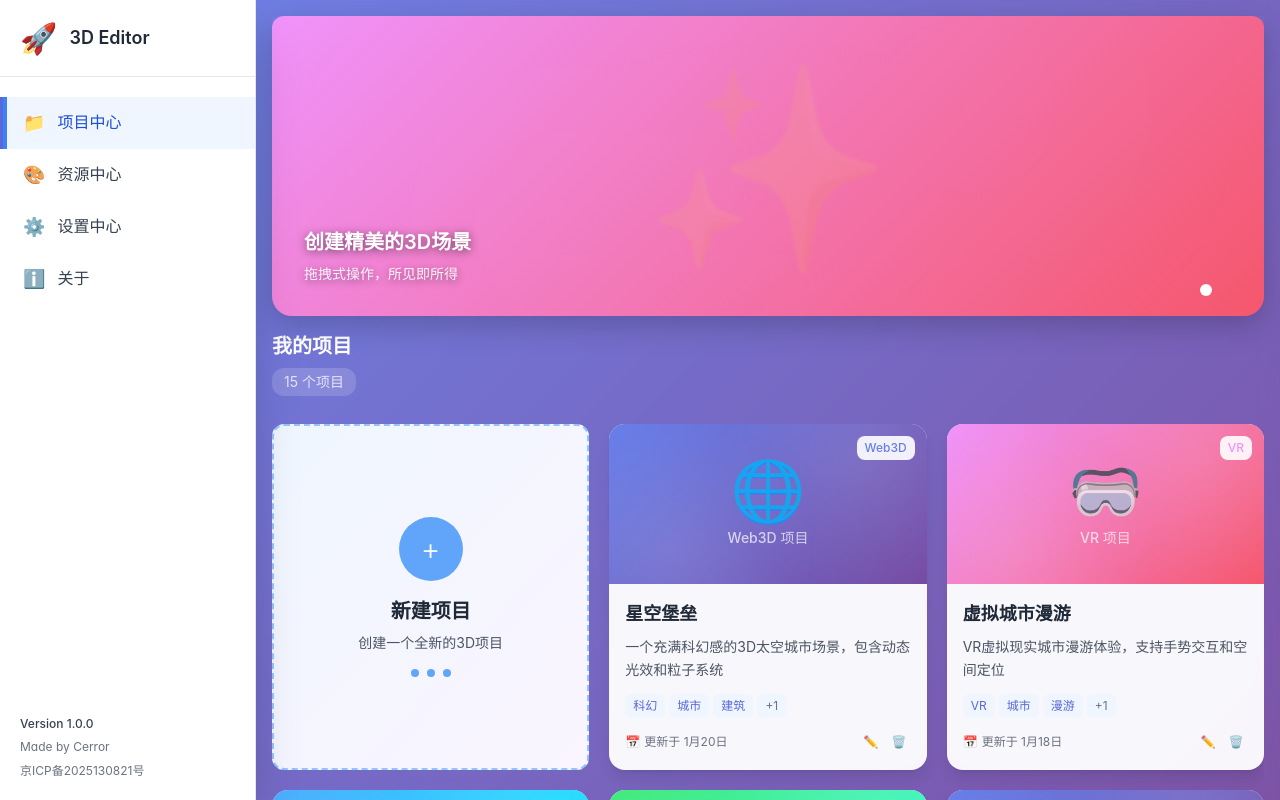
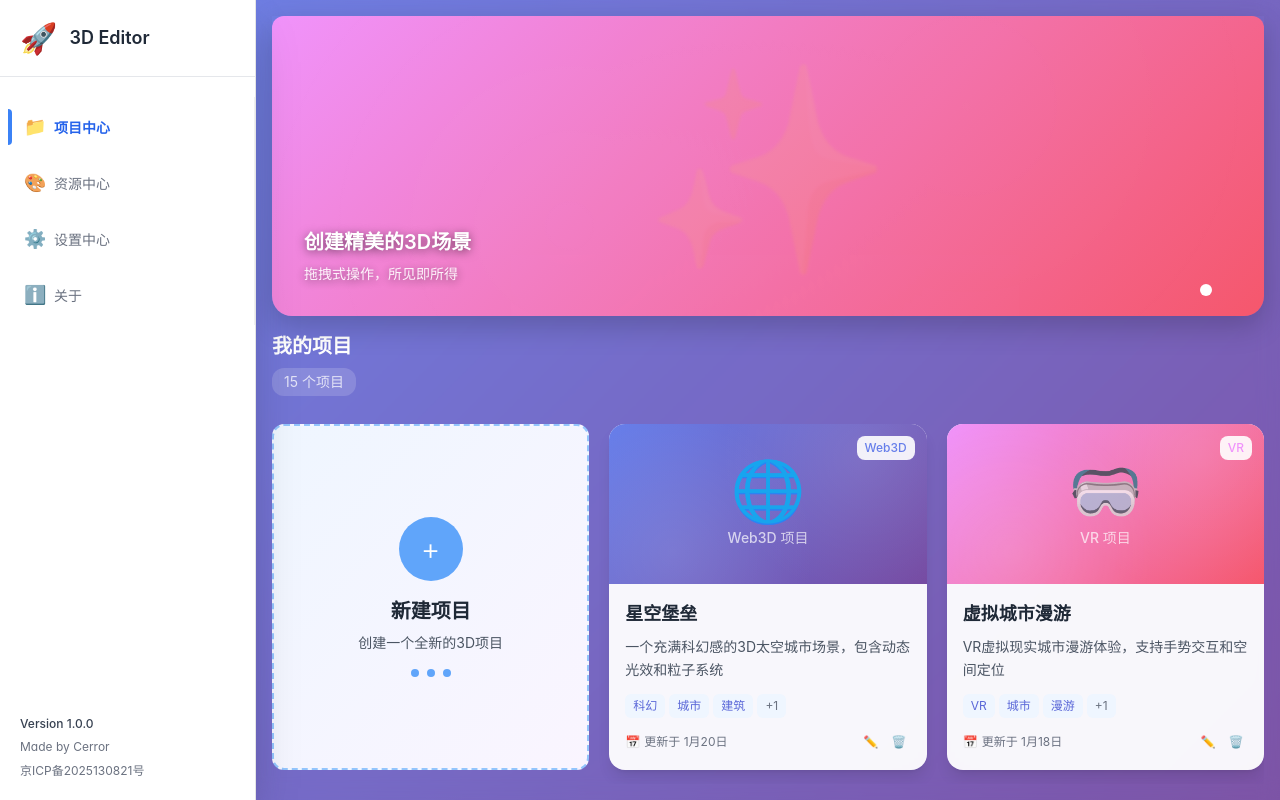
Before and after one commit to Cerrorr/Cerebro3D, a React (Vite) app: page / in a window 1280 px wide. Built offline with nearby package versions, Linux system fonts and the light colour scheme.

Commit message:
fix: 修复新建项目弹窗样式和侧边栏菜单组件

```diff
--- a/src/components/MainContent/NewProjectModal.tsx
+++ b/src/components/MainContent/NewProjectModal.tsx
@@ -1,4 +1,5 @@
 import React, { useState } from 'react';
+import { message } from 'antd';
 import { ProjectType } from '../../types/common.types';
 import './styles/NewProjectModal.scss';
 
@@ -165,7 +166,7 @@ const NewProjectModal: React.FC<NewProjectModalProps> = ({
    */
   const handleConfirm = () => {
     if (!formData.name.trim()) {
-      alert('请输入项目名称');
+      message.error('请输入项目名称');
       return;
     }
 
--- a/src/components/MainContent/styles/MainContent.scss
+++ b/src/components/MainContent/styles/MainContent.scss
@@ -15,7 +15,8 @@
 /* 项目网格区域 */
 .project-grid {
   @apply flex-1 p-5 flex flex-col;
-  height: 100%; /* 恢复height确保滚动容器有正确高度 */
+  min-height: 0; /* 让flex子元素正确收缩 */
+  /* 移除 height: 100% 避免与 flex-1 冲突 */
 }
 
 .grid-header {
@@ -34,7 +35,7 @@
 .grid-container {
   @apply flex-1 overflow-y-auto;
   min-height: 0; /* 让flex子元素正确收缩 */
-  /* 仅顶部留出少量空间 */
+  /* 顶部留出空间防止悬浮卡片被遮挡 */
   padding-top: 8px;
 
   /* 自定义滚动条样式 */
@@ -64,8 +65,8 @@
 .grid-layout {
   @apply grid gap-5;
   grid-template-columns: repeat(auto-fill, minmax(280px, 1fr));
-  /* 在最后一行后面添加margin确保有足够滚动空间 */
-  margin-bottom: 60px;
+  /* 确保最后一行完全可见 */
+  padding-bottom: 20px;
 }
 
 /* 空状态 */
--- a/src/components/MainContent/styles/NewProjectModal.scss
+++ b/src/components/MainContent/styles/NewProjectModal.scss
@@ -31,8 +31,9 @@
   }
 
   .template-section {
-    @apply flex-1 p-6 border-r border-gray-200 overflow-y-auto;
+    @apply flex-1 border-r border-gray-200 overflow-y-auto;
     background: linear-gradient(135deg, #f8fafc 0%, #f1f5f9 100%);
+    padding: 1.5rem 1.5rem 2rem 1.5rem; /* 底部额外间距 */
 
     .section-title {
       @apply text-lg font-semibold text-gray-800 mb-6;
@@ -40,6 +41,8 @@
 
     .template-grid {
       @apply grid grid-cols-2 gap-4;
+      /* 底部额外间距确保最后一行完全可见 */
+      padding-bottom: 1rem;
     }
 
     .template-item {
@@ -49,17 +52,51 @@
       &.selected {
         @apply border-blue-500 bg-blue-50 shadow-md;
       }
+
+      .template-thumbnail {
+        @apply w-full h-32 rounded-lg mb-3 flex items-center justify-center;
+        position: relative;
+        overflow: hidden;
+
+        .template-icon {
+          @apply text-4xl text-white/90;
+          filter: drop-shadow(0 2px 4px rgba(0, 0, 0, 0.2));
+        }
+      }
+
+      .template-info {
+        @apply text-center;
+
+        .template-name {
+          @apply text-base font-medium text-gray-800 mb-1;
+        }
+
+        .template-category {
+          @apply text-sm text-gray-500;
+        }
+      }
     }
   }
 
   .settings-section {
-    @apply w-96 p-6 bg-white overflow-y-auto;
+    @apply w-96 bg-white overflow-y-auto;
+    padding: 1.5rem 1.5rem 2rem 1.5rem; /* 底部额外间距 */
+
+    .section-title {
+      @apply text-lg font-semibold text-gray-800 mb-6;
+    }
 
     .form-group {
       @apply mb-6;
 
       .form-label {
         @apply block text-sm font-medium text-gray-700 mb-2;
+
+        &.required {
+          .required-mark {
+            @apply text-red-500 ml-1;
+          }
+        }
       }
 
       .form-input,
@@ -67,6 +104,10 @@
       .form-textarea {
         @apply w-full px-3 py-2 border border-gray-300 rounded-lg focus:ring-2 focus:ring-blue-500
                focus:border-blue-500 transition-colors text-gray-900 bg-white;
+      }
+
+      .form-textarea {
+        @apply resize-none;
       }
     }
   }
--- a/src/components/MainContent/styles/ProjectCard.scss
+++ b/src/components/MainContent/styles/ProjectCard.scss
@@ -1,5 +1,6 @@
 @use '../../../styles/variables' as vars;
 @use '../../../styles/mixins' as mix;
+@use 'sass:map';
 
 /* 项目卡片样式 */
 .project-card {
@@ -76,8 +77,8 @@
 
 .tag {
   @apply px-2 py-1 rounded-md text-xs;
-  background-color: map-get(vars.$primary-colors, 50);
-  color: map-get(vars.$primary-colors, 600);
+  background-color: map.get(vars.$primary-colors, 50);
+  color: map.get(vars.$primary-colors, 600);
 
   &.tag-more {
     @apply text-gray-500;
@@ -101,7 +102,7 @@
   @apply transition-colors duration-200 text-gray-500 hover:text-white;
 
   &:hover {
-    background-color: map-get(vars.$primary-colors, 500);
+    background-color: map.get(vars.$primary-colors, 500);
   }
 
   &.delete:hover {
--- a/src/components/Sidebar/SidebarMenu.tsx
+++ b/src/components/Sidebar/SidebarMenu.tsx
@@ -1,4 +1,6 @@
 import React from 'react';
+import { Menu } from 'antd';
+import type { MenuProps } from 'antd';
 import { SidebarMenuItem, MenuClickHandler } from '../../types';
 import './styles/SidebarMenu.scss';
 
@@ -19,23 +21,50 @@ interface SidebarMenuProps {
 
 /**
  * 侧边栏菜单组件
- * 展示导航菜单列表
+ * 展示导航菜单列表，使用 Ant Design Menu 组件
+ *
+ * @param items - 菜单项列表
+ * @param onItemClick - 菜单项点击回调
+ * @author Cerror
+ * @since 2025-06-23
  */
 const SidebarMenu: React.FC<SidebarMenuProps> = ({ items, onItemClick }) => {
+  /**
+   * 将内部菜单项转换为 Ant Design Menu 项格式
+   */
+  const menuItems: MenuProps['items'] = items.map((item) => ({
+    key: item.id,
+    icon: <span className="menu-icon-emoji">{item.icon}</span>,
+    label: item.label,
+    className: item.active ? 'active-menu-item' : undefined,
+  }));
+
+  /**
+   * 获取当前选中的菜单项keys
+   */
+  const selectedKeys = items.filter(item => item.active).map(item => item.id);
+
+  /**
+   * 处理菜单项点击事件
+   * @param menuInfo - Ant Design 菜单点击信息
+   */
+  const handleMenuClick: MenuProps['onClick'] = (menuInfo) => {
+    const clickedItem = items.find(item => item.id === menuInfo.key);
+    if (clickedItem) {
+      onItemClick(clickedItem);
+    }
+  };
+
   return (
     <nav className="sidebar-menu">
-      <ul className="menu-list">
-        {items.map((item) => (
-          <li
-            key={item.id}
-            className={`menu-item ${item.active ? 'active' : ''}`}
-            onClick={() => onItemClick(item)}
-          >
-            <span className="menu-icon">{item.icon}</span>
-            <span className="menu-label">{item.label}</span>
-          </li>
-        ))}
-      </ul>
+      <Menu
+        mode="inline"
+        theme="light"
+        selectedKeys={selectedKeys}
+        items={menuItems}
+        onClick={handleMenuClick}
+        className="sidebar-antd-menu"
+      />
     </nav>
   );
 };
--- a/src/components/Sidebar/styles/SidebarMenu.scss
+++ b/src/components/Sidebar/styles/SidebarMenu.scss
@@ -5,27 +5,68 @@
 .sidebar-menu {
   @apply flex-1 py-5;
 
-  .menu-item {
-    @apply flex items-center gap-3 px-5 py-3 text-gray-700;
-    @apply cursor-pointer transition-all duration-200;
-    @apply hover:bg-gray-100 hover:text-gray-900;
+  /* Ant Design Menu 组件自定义样式 */
+  .sidebar-antd-menu {
+    @apply border-none bg-transparent;
 
-    &.active {
-      @apply bg-blue-50 text-blue-700;
-      position: relative;
+    /* 菜单项样式 */
+    .ant-menu-item {
+      @apply mx-2 rounded-lg transition-all duration-200;
+      height: auto !important;
+      line-height: normal !important;
+      margin-bottom: 4px !important;
+      padding: 12px 16px !important;
 
-      &::before {
-        content: '';
-        @apply absolute left-0 top-0 bottom-0 w-1 bg-blue-500;
+      /* 默认状态 - 深色文字适配白色背景 */
+      color: #6b7280 !important;
+      background: transparent !important;
+
+      /* 悬浮状态 */
+      &:hover {
+        @apply bg-gray-50;
+        color: #374151 !important;
+      }
+
+      /* 选中状态 */
+      &.ant-menu-item-selected {
+        @apply bg-blue-50;
+        color: #2563eb !important;
+        position: relative;
+
+        &::after {
+          content: '';
+          @apply absolute left-0 top-2 bottom-2 w-1 bg-blue-500 rounded-r;
+        }
+      }
+
+      /* 菜单项内容布局 */
+      .ant-menu-title-content {
+        @apply flex items-center;
+        margin-left: 0 !important;
+      }
+
+      /* 图标与文字间距 */
+      .ant-menu-item-icon {
+        margin-right: 8px !important;
+      }
+    }
+
+    /* 图标样式 */
+    .menu-icon-emoji {
+      @apply text-lg;
+      font-style: normal;
+      margin-right: 12px !important;
+    }
+
+    /* 激活菜单项的特殊样式 */
+    .active-menu-item {
+      @apply bg-blue-100;
+      color: #1d4ed8 !important;
+      font-weight: 600;
+
+      .menu-icon-emoji {
+        filter: none;
       }
     }
   }
-
-  .menu-icon {
-    @apply text-lg;
-  }
-
-  .menu-label {
-    @apply font-medium;
-  }
 }
```
